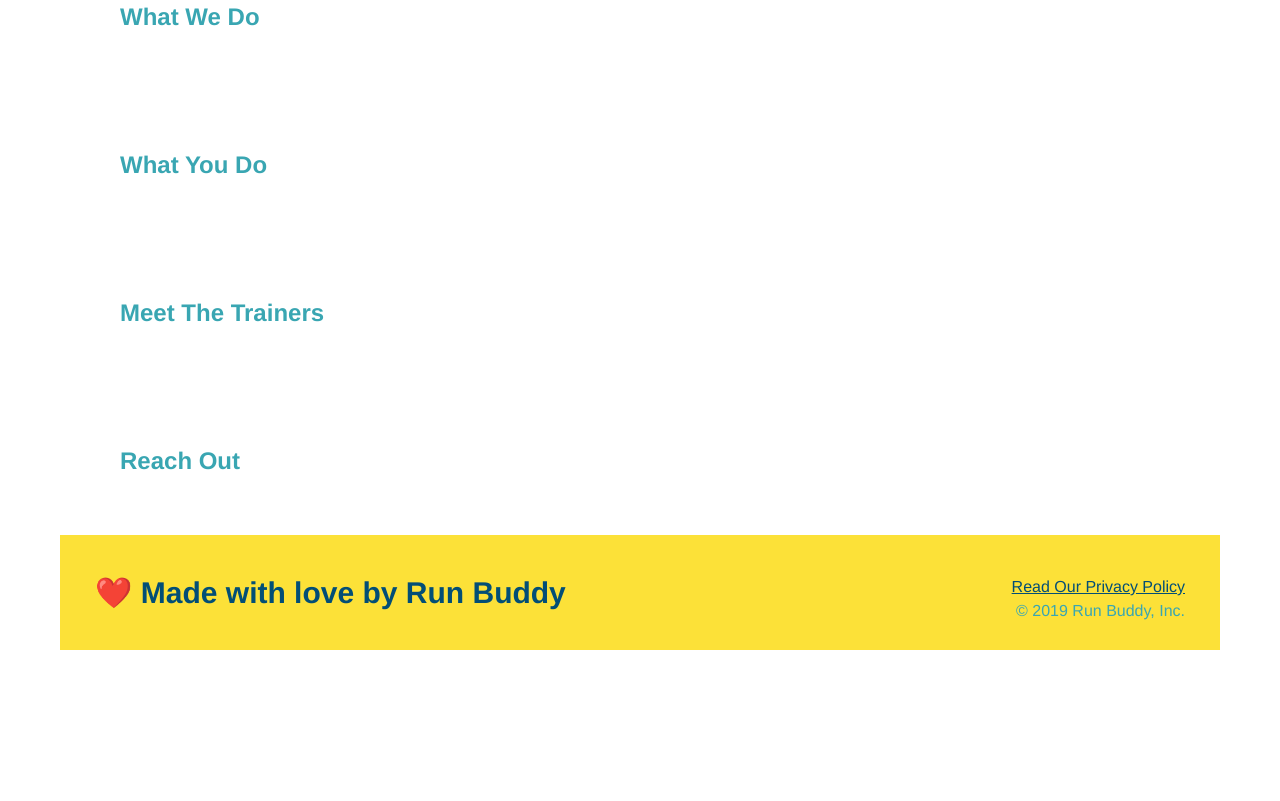
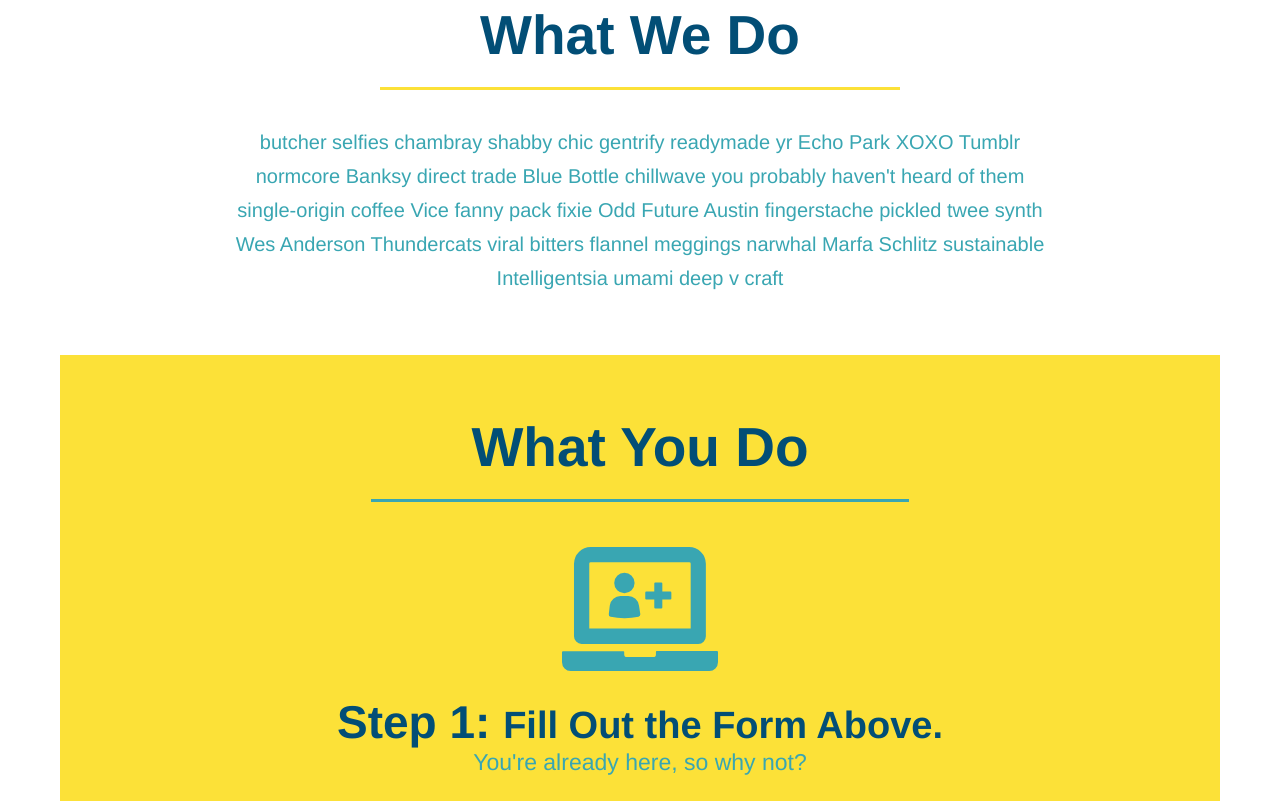
Before and after one commit to TPino92/run-buddy, a plain HTML site: page index.html in a window 1280 px wide. Shown: the part 799-1600 px from the top of the page. Before the commit the page ends 1509 px from the top, so only its background shows below. Drawn offline with Linux system fonts and the light colour scheme.

Commit message:
add what-you-do

```diff
--- a/assets/css/style.css
+++ b/assets/css/style.css
@@ -120,3 +120,64 @@ section {
     font-size: 16px;
 }
 /*Hero Style Ends*/
+
+/*What We Do Start*/
+.intro {
+    text-align: center;
+}
+.intro p {
+    line-height: 1.7;
+    color: #39a6b2;
+    width: 80%;
+    font-size: 20px;
+    margin: 0 auto;
+}
+/*What We Do Ends*/
+
+/*What You Do Start*/
+.steps {
+    text-align: center;
+    background: #fce138;
+}
+
+.steps div {
+    margin-bottom: 80px;
+}
+
+.steps img {
+    width: 15%;
+    margin: 10px 0;
+}
+
+.steps h3 {
+    color: #024e76;
+    font-size: 46px;
+    margin-top: 10px;
+}
+
+.steps p {
+    color: #39a6b2;
+    font-size: 23px;
+}
+
+.steps span {
+    font-size: 38px;
+}
+/*What You Do Ends*/
+
+.section-title {
+    font-size: 55px;
+    color: #024e76;
+    margin-bottom: 35px;
+    display: inline-block;
+    padding: 0 100px 20px 100px;
+    border-bottom: 3px solid;
+}
+
+.primary-border {
+    border-color: #fce138;
+}
+
+.secondary-border{
+    border-color: #39a6b2;
+}
--- a/index.html
+++ b/index.html
@@ -73,13 +73,41 @@
         <!--end hero-->
 
         <!--"what we do" section-->
-        <section>
-            <h2>What We Do</h2>
+        <section id="what-we-do" class="intro">
+            <h2 class="section-title primary-border">What We Do</h2>
+            <p>
+                butcher selfies chambray shabby chic gentrify readymade yr Echo Park XOXO Tumblr normcore Banksy direct trade Blue Bottle chillwave you probably haven't heard of them single-origin coffee Vice fanny pack fixie Odd Future Austin fingerstache pickled twee synth Wes Anderson Thundercats viral bitters flannel meggings narwhal Marfa Schlitz sustainable Intelligentsia umami deep v craft
+            </p>
         </section>
 
         <!--"what you do" section-->
-        <section>
-            <h2>What You Do</h2>
+        <section id="what-you-do" id="what-you-do" class="steps">
+            <h2 class="section-title secondary-border">What You Do</h2>
+
+            <div>
+                <!--insert this img element-->
+                <img src="./assets/images/step-1.svg" alt="" />
+                <h3>Step 1: <span>Fill Out the Form Above.</span></h3>
+                <p>You're already here, so why not?</p>
+            </div>
+
+            <div>
+                <img src="./assets/images/step-2.svg" alt="" />
+                <h3> Step 2: <span>Consult with One of Our Trainers</span></h3>
+                <p>Are you here to build muscle, lose weight, or just feel good?</p>
+            </div>
+
+            <div>
+                <img src="./assets/images/step-3.svg" alt="" />
+                <h3>Step 3: <span>Get Running.</span></h3>
+                <p>Hit the ground running (litteraly) once your trainer lays out your plan.</p>
+            </div>
+
+            <div>
+                <img src="./assets/images/step-4.svg" alt="" />
+                <h3>Step 4: <span>See Results.</span></h3>
+                <p>Bi-weekly checkins with your trainer will keep you focused</p>
+            </div>
         </section>
 
         <!--"meet the trainers" section-->
```
Also changed, not shown: assets/images/step-1.svg (added), assets/images/step-2.svg (added), assets/images/step-3.svg (added), assets/images/step-4.svg (added).
